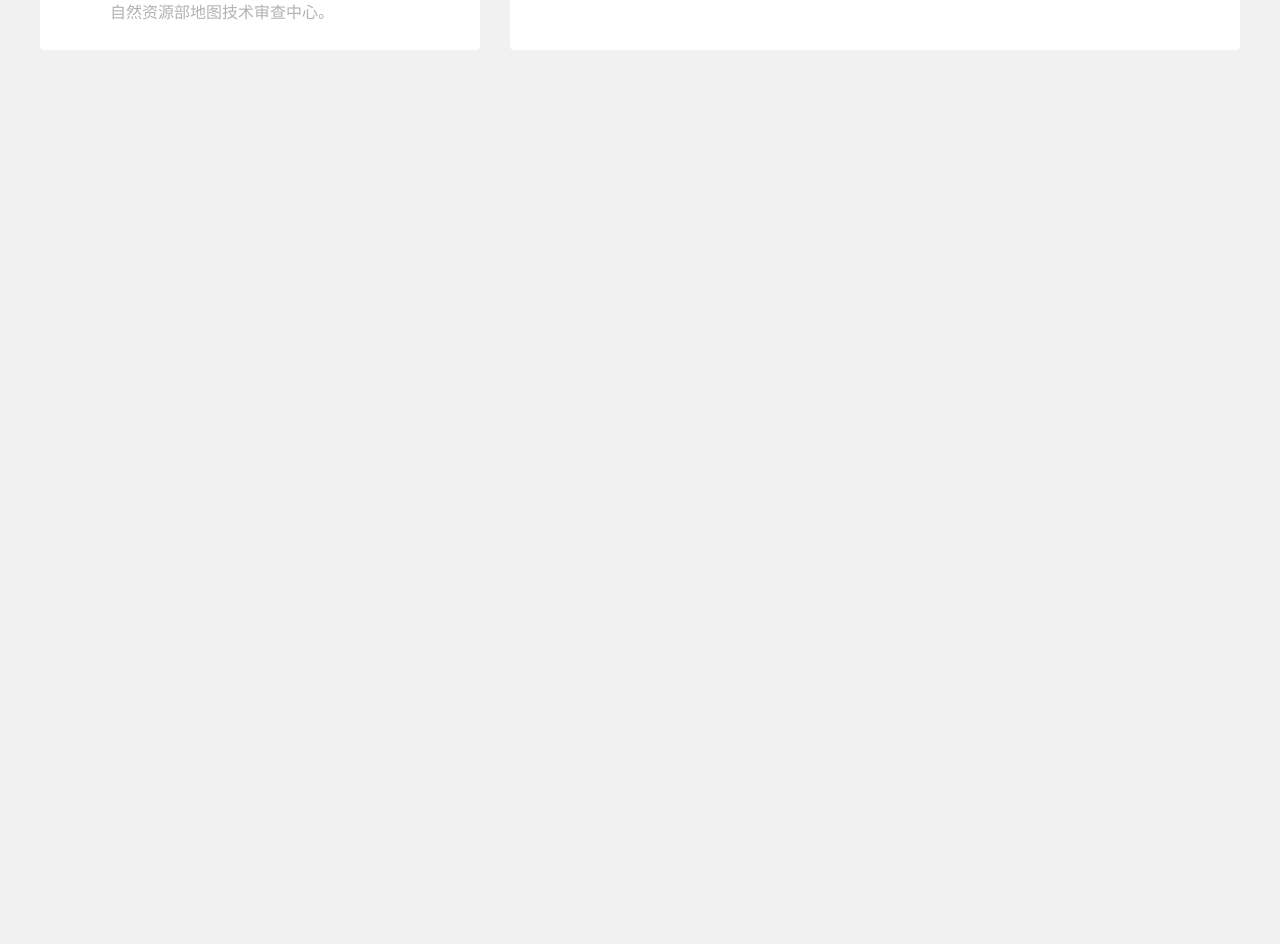
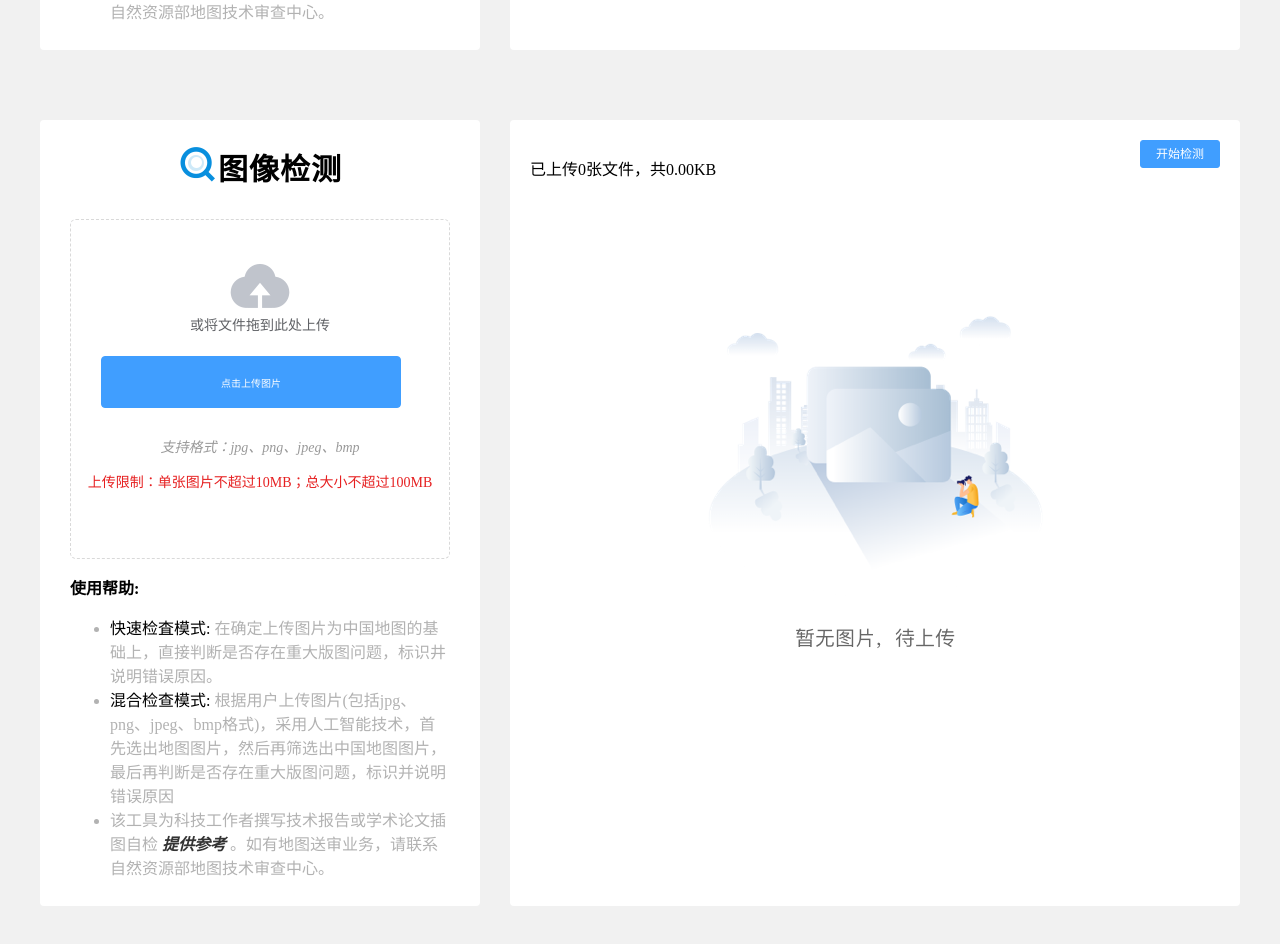
Before and after one commit to MRLYH621/imageprocess, a Vue app: page /#/imageprocess in a window 1280 px wide. Shown: the part 860-1804 px from the top of the page. Before the commit the page ends 950 px from the top, so only its background shows below. Built offline with nearby package versions, Linux system fonts and the light colour scheme.

Commit message:
feat：引入vue-router，重构项目结构

```diff
--- a/package.json
+++ b/package.json
@@ -11,7 +11,8 @@
   },
   "dependencies": {
     "element-ui": "^2.15.10",
-    "vue": "^2.5.2"
+    "vue": "^2.5.2",
+    "vue-router": "^3.6.5"
   },
   "devDependencies": {
     "autoprefixer": "^7.1.2",
--- a/src/App.vue
+++ b/src/App.vue
@@ -1,6 +1,7 @@
 <template>
   <div id="app">
     <Header></Header>
+    <router-view></router-view>
     <ImageProcess></ImageProcess>
   </div>
 </template>
@@ -8,7 +9,7 @@
 <script>
 
 
-import Header from './components/header.vue'
+import Header from './components/header'
 import ImageProcess from './views/imageProcess/imageProcess.vue'
 
 export default {
@@ -23,13 +24,6 @@ export default {
 <style lang="less" scoped>
 
 
-#app {
-  /* font-family: 'Avenir', Helvetica, Arial, sans-serif;
-  -webkit-font-smoothing: antialiased;
-  -moz-osx-font-smoothing: grayscale;
-  text-align: center;
-  color: #2c3e50; */
 
-}
 
 </style>
--- a/src/main.js
+++ b/src/main.js
@@ -2,12 +2,14 @@
 // (runtime-only or standalone) has been set in webpack.base.conf with an alias.
 import Vue from 'vue'
 import App from './App'
+import router from './router';
 import ElementUI from 'element-ui';
 import 'element-ui/lib/theme-chalk/index.css';
 Vue.config.productionTip = false
 Vue.use(ElementUI);
 /* eslint-disable no-new */
 new Vue({
+  router,
   el: '#app',
   components: { App },
   template: '<App/>'
--- a/src/router/index.js
+++ b/src/router/index.js
@@ -1,6 +1,17 @@
 import Vue from 'vue'
 import Router from 'vue-router'
+import ImageProcess from '../views/imageProcess/imageProcess.vue'
 Vue.use(Router)
-const routes={
 
-}
+const routes = [{
+    path: '/', redirect: '/imageprocess'
+}, {
+    path: '/imageprocess',
+    component: ImageProcess
+
+}]
+const router = new Router({
+    mode: 'hash',
+    routes: routes
+})
+export default router
--- /dev/null
+++ b/src/views/imageProcess/imageProcess copy.vue
@@ -0,0 +1,278 @@
+<template>
+  <div id="ImgUploads">
+    <div class="contain">
+      <div class="contaner-box">
+        <div class="contaner-box-left">
+          <div class="contaner-box-left-title">
+            <div class="title-img-box"></div>
+            <h2 class="title1">图像检测</h2>
+          </div>
+
+          <div class="contaner-box-left-upload">
+            <el-upload
+              :before-upload="beforeUpload"
+              :on-success="handleImageSuccess"
+              drag
+              :limit="5"
+              :file-list="fileList"
+              :show-file-list="true"
+              list-type="picture-card"
+              action="https://httpbin.org/post"
+              multiple
+              :on-change="handleImageChange"
+              :on-remove="handleIgameRemove"
+            >
+              <i class="el-icon-upload"></i>
+              <div class="el-upload__text">或将文件拖到此处上传</div>
+              <el-button type="primary" class="uploadButton">
+                <span style="font-size: 10px">点击上传图片</span>
+              </el-button>
+              <i class="annotation">支持格式：jpg、png、jpeg、bmp</i>
+              <p class="annotation" style="color: rgb(230, 32, 33)">
+                上传限制：单张图片不超过10MB；总大小不超过100MB
+              </p>
+              <div class="el-upload__tip" slot="tip"></div>
+            </el-upload>
+          </div>
+          <div class="introduction">
+            <p
+              style="
+                color: #000 !important;
+                font-size: 16px !important;
+                font-weight: 600;
+              "
+            >
+              使用帮助:
+            </p>
+            <ul>
+              <li>
+                <span class="introTitle">快速检査模式:</span>
+                在确定上传图片为中国地图的基础上，直接判断是否存在重大版图问题，标识井说明错误原因。
+              </li>
+              <li>
+                <span class="introTitle">混合检查模式:</span>
+                根据用户上传图片(包括jpg、png、jpeg、bmp格式)，采用人工智能技术，首先选出地图图片，然后再筛选出中国地图图片，最后再判断是否存在重大版图问题，标识并说明错误原因
+              </li>
+              <li>
+                该工具为科技工作者撰写技术报告或学术论文插图自检
+                <i style="font-weight: 600; color: rgb(51, 51, 51)">提供参考</i>
+                。如有地图送审业务，请联系自然资源部地图技术审查中心。
+              </li>
+            </ul>
+          </div>
+        </div>
+
+        <div class="contaner-box-right">
+          <div class="title-box">
+            <div class="hint">
+              <p>已上传{{ fileNum }}张文件，共{{ fileSizeSum }}KB</p>
+            </div>
+            <div class="upload-button">
+              <el-button type="primary" size="mini">开始检测</el-button>
+            </div>
+          </div>
+          <div :class="{ defaultImg: fileNum == 0 }"></div>
+        </div>
+      </div>
+    </div>
+  </div>
+</template>
+
+<script>
+export default {
+  data() {
+    return {
+      fileList: [],
+    };
+  },
+  computed: {
+    fileNum() {
+      return this.fileList.length;
+    },
+    fileSizeSum() {
+      let sizeSum = 0;
+      this.fileList.forEach((item) => {
+        sizeSum += item.size / 1024;
+      });
+      return sizeSum.toFixed(2);
+    },
+  },
+  methods: {
+    async handleImageSuccess(response, file, c) {
+      // console.log(c);
+    },
+    handleIgameRemove(file, fileList) {
+      console.log(fileList);
+      this.fileList = fileList;
+    },
+    handleImageChange(file, fileList) {
+      console.log(fileList);
+      this.fileList = fileList;
+    },
+    beforeUpload(file) {
+      // console.log(this.fileList);
+    },
+  },
+};
+</script>
+
+<style lang="less" >
+#ImgUploads .uploadButton {
+  width: 300px;
+  height: 52px;
+  margin: 30px;
+  display: block;
+}
+#ImgUploads {
+  height: 856px;
+  -webkit-box-sizing: border-box;
+  box-sizing: border-box;
+  background: #f1f1f1;
+  padding: 30px;
+  .contaner {
+    padding: 30px 0 40px 0;
+    width: 1200px;
+    margin: 0 auto;
+    position: relative;
+    /deep/ .el-upload-list {
+      position: absolute;
+      overflow-y: auto;
+      overflow-x: hidden;
+      margin-top: 35px;
+      height: 670px;
+      -webkit-transform: translateY(20px);
+      transform: translateY(20px);
+      left: 480px;
+      top: 70px;
+    }
+  }
+}
+
+#ImgUploads .contaner-box {
+  display: -webkit-box;
+  display: -ms-flexbox;
+  display: flex;
+}
+#ImgUploads .contaner-box-left {
+  width: 440px;
+  height: 786px;
+  background: #fff;
+  padding: 0px 30px;
+  margin-right: 30px;
+  margin-left: 10px;
+  -webkit-box-sizing: border-box;
+  box-sizing: border-box;
+  border-radius: 4px;
+}
+#ImgUploads .contaner-box-right {
+  width: 730px;
+  height: 786px;
+  padding: 20px;
+  -webkit-box-sizing: border-box;
+  box-sizing: border-box;
+  background: #fff;
+  border-radius: 4px;
+}
+#ImgUploads .contaner-box-left-title {
+  display: flex;
+  align-items: center;
+  justify-content: center;
+}
+#ImgUploads .contaner-box-left .title-img-box {
+  width: 40px;
+  height: 40px;
+  -webkit-transform: translateY(-5px);
+  transform: translateY(-5px);
+  background: url(../../assets/搜索.f47655fa.png) no-repeat;
+  background-size: 100% 100%;
+}
+#ImgUploads .title1 {
+  margin-bottom: 30px;
+  font-size: 30px;
+  letter-spacing: 1px;
+  font-weight: 600;
+}
+#ImgUploads .contaner-box-right .title-box {
+  display: flex;
+  -webkit-box-pack: justify;
+  -ms-flex-pack: justify;
+  justify-content: space-between;
+}
+#ImgUploads .contaner-box-right .defaultImg {
+  width: 360px;
+  height: 390px;
+  background: url(../../assets/defaultMap.bf61fef7.png);
+  margin: 65px auto;
+}
+#ImgUploads .contaner-box-left-upload {
+  height: 340px;
+  // display: flex;
+  // justify-content: center;
+}
+#ImgUploads .el-upload--picture-card {
+  background-color: #fbfdff;
+  border: 0px dashed #c0ccda;
+  border-radius: 6px;
+  -webkit-box-sizing: border-box;
+  box-sizing: border-box;
+  width: 148px;
+  height: 148px;
+  cursor: pointer;
+  line-height: 0px;
+  vertical-align: top;
+}
+#ImgUploads .el-upload-list {
+  position: absolute;
+  overflow-y: auto;
+  overflow-x: hidden;
+  margin-top: 35px;
+  height: 670px;
+  -webkit-transform: translateY(20px);
+  transform: translateY(20px);
+  left: 540px;
+  top: 200px;
+}
+#ImgUploads .el-upload-list--picture-card {
+  margin: 0;
+  display: inline-block;
+  vertical-align: top;
+}
+#ImgUploads .el-upload-list__item {
+  overflow: hidden;
+  background-color: #fff;
+  border: 1px solid #c0ccda;
+  border-radius: 6px;
+  -webkit-box-sizing: border-box;
+  box-sizing: border-box;
+  width: 328px;
+  height: 225px;
+  margin: 0 8px 8px 0;
+  display: inline-block;
+}
+#ImgUploads .el-upload-dragger {
+  width: 380px;
+  height: 340px;
+  display: -webkit-box;
+  display: -ms-flexbox;
+  display: flex;
+  -webkit-box-orient: vertical;
+  -webkit-box-direction: normal;
+  -ms-flex-direction: column;
+  flex-direction: column;
+}
+#ImgUploads .annotation {
+  font-size: 14px;
+  font-family: PingFangSC-Regular, PingFang SC;
+  font-weight: 400;
+  color: #999;
+  line-height: 20px;
+  margin-top: 0px;
+  margin-bottom: 15px;
+}
+.introduction{
+  color: #b2b2b2;
+}
+.introTitle{
+  color: #000;
+}
+</style>
```
Also changed, not shown: src/views/imageProcess/checkList.vue (added, +13 -0 lines), 1 other file (tests, documents, lock files or other folders).
